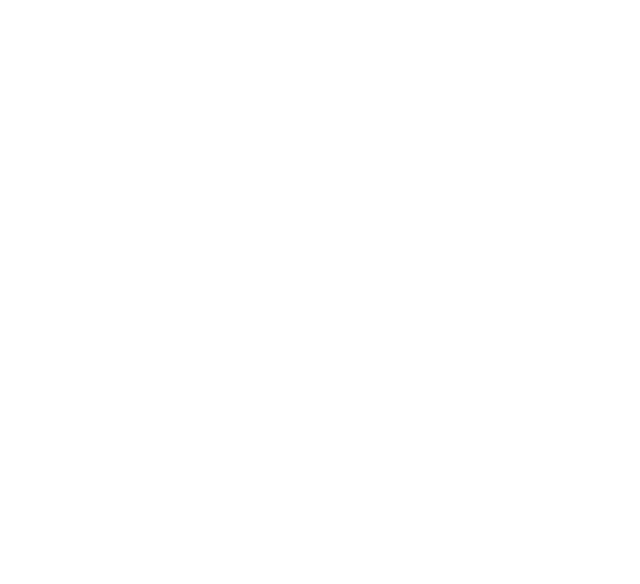
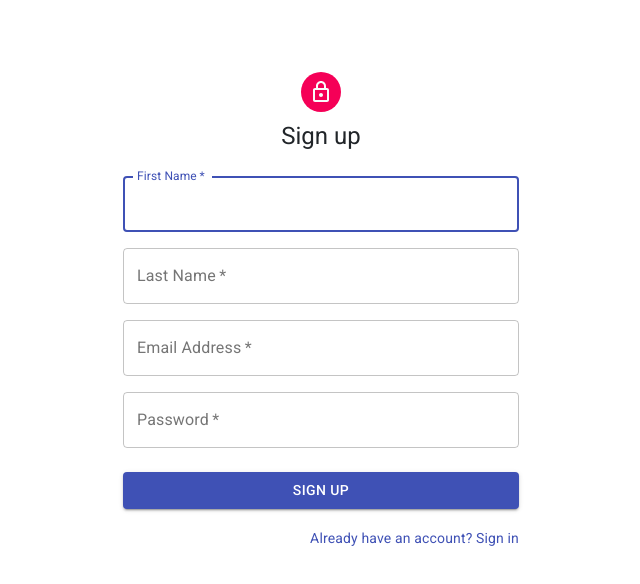
Before and after one commit to M-Kolodziejczyk/climbing-shop, a React (Create React App) app: page /signup in a window 1280 px wide. Shown: the top 584 px of the page, without its empty margins (319-959 px from the left). Built offline with nearby package versions, Linux system fonts and the light colour scheme.

Commit message:
Create singup page

```diff
--- a/src/App.js
+++ b/src/App.js
@@ -3,6 +3,7 @@
 import Home from "./components/pages/Home";
 import About from "./components/pages/About";
 import Products from "./components/products/Products";
+import SignUp from "./components/auth/SignUp";
 import "./App.css";
 
 const App = () => {
@@ -12,6 +13,7 @@
         <Route exact path="/" component={Home} />
         <Route exact path="/about" component={About} />
         <Route exact path="/products" component={Products} />
+        <Route exact path="/signup" component={SignUp} />
       </Switch>
     </Router>
   );
--- /dev/null
+++ b/src/components/auth/SignUp.js
@@ -0,0 +1,115 @@
+import React from "react";
+import Avatar from "@material-ui/core/Avatar";
+import Button from "@material-ui/core/Button";
+import TextField from "@material-ui/core/TextField";
+import Link from "@material-ui/core/Link";
+import Grid from "@material-ui/core/Grid";
+import LockOutlinedIcon from "@material-ui/icons/LockOutlined";
+import Typography from "@material-ui/core/Typography";
+import { makeStyles } from "@material-ui/core/styles";
+import Container from "@material-ui/core/Container";
+
+const useStyles = makeStyles(theme => ({
+  paper: {
+    marginTop: theme.spacing(8),
+    display: "flex",
+    flexDirection: "column",
+    alignItems: "center"
+  },
+  avatar: {
+    margin: theme.spacing(1),
+    backgroundColor: theme.palette.secondary.main
+  },
+  form: {
+    width: "100%",
+    marginTop: theme.spacing(3)
+  },
+  submit: {
+    margin: theme.spacing(3, 0, 2)
+  }
+}));
+
+const SignUp = () => {
+  const classes = useStyles();
+
+  return (
+    <Container component="main" maxWidth="xs">
+      <div className={classes.paper}>
+        <Avatar className={classes.avatar}>
+          <LockOutlinedIcon />
+        </Avatar>
+        <Typography component="h1" variant="h5">
+          Sign up
+        </Typography>
+        <form className={classes.form} noValidate>
+          <Grid container spacing={2}>
+            <Grid item xs={12}>
+              <TextField
+                autoComplete="fname"
+                name="firstName"
+                variant="outlined"
+                required
+                fullWidth
+                id="firstName"
+                label="First Name"
+                autoFocus
+              />
+            </Grid>
+            <Grid item xs={12}>
+              <TextField
+                variant="outlined"
+                required
+                fullWidth
+                id="lastName"
+                label="Last Name"
+                name="lastName"
+                autoComplete="lname"
+              />
+            </Grid>
+            <Grid item xs={12}>
+              <TextField
+                variant="outlined"
+                required
+                fullWidth
+                id="email"
+                label="Email Address"
+                name="email"
+                autoComplete="email"
+              />
+            </Grid>
+            <Grid item xs={12}>
+              <TextField
+                variant="outlined"
+                required
+                fullWidth
+                name="password"
+                label="Password"
+                type="password"
+                id="password"
+                autoComplete="current-password"
+              />
+            </Grid>
+          </Grid>
+          <Button
+            type="submit"
+            fullWidth
+            variant="contained"
+            color="primary"
+            className={classes.submit}
+          >
+            Sign Up
+          </Button>
+          <Grid container justify="flex-end">
+            <Grid item>
+              <Link href="#" variant="body2">
+                Already have an account? Sign in
+              </Link>
+            </Grid>
+          </Grid>
+        </form>
+      </div>
+    </Container>
+  );
+};
+
+export default SignUp;
```
